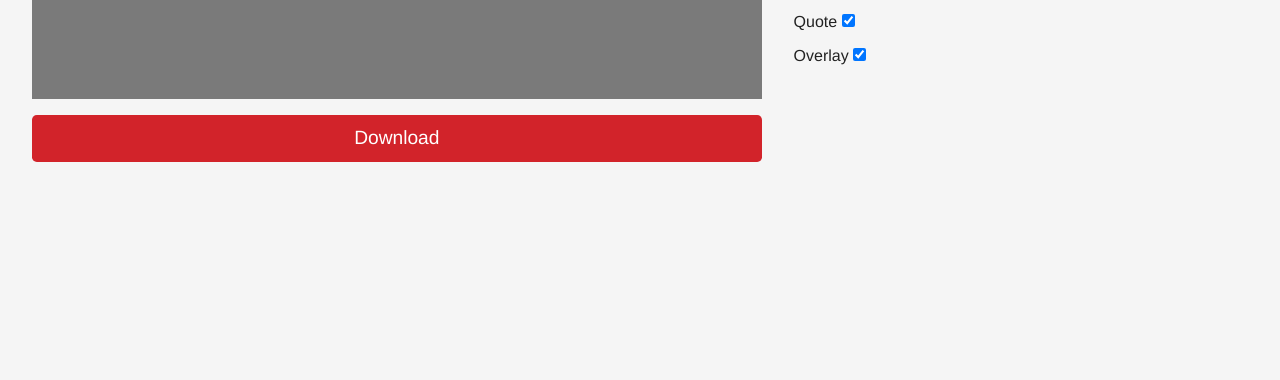
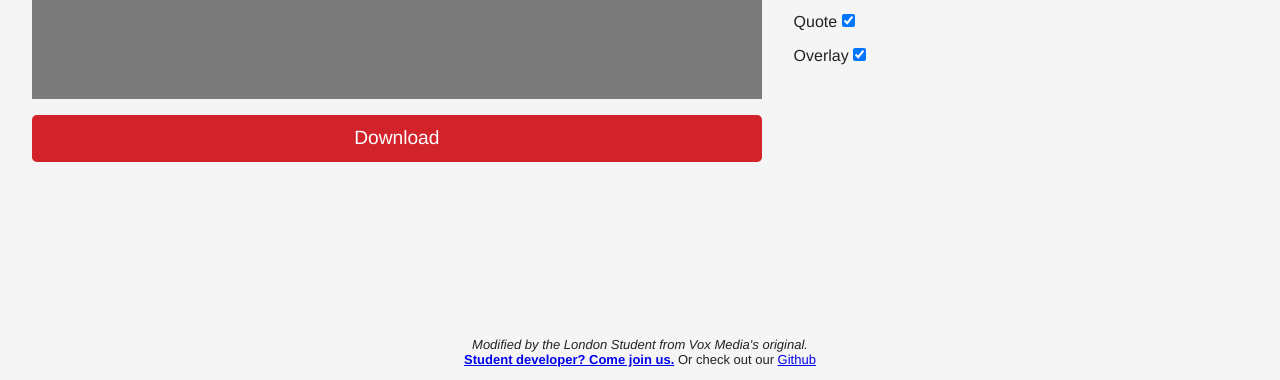
Before and after one commit to LondonStudent/LS-CardKit, a website: page index.html in a window 1280 px wide. Shown: the part 420-800 px from the top of the page. Drawn offline with Linux system fonts and the light colour scheme; a web font is replaced by a local one.

Commit message:
Links and info

```diff
--- a/index.html
+++ b/index.html
@@ -10,7 +10,7 @@
 <body>
 
 	<header class="header">
-		<img src="./LSLogo.png" alt="" class="header__logo">
+		<a href="http://lsnews.co.uk/"><img src="./LSLogo.png" alt="" class="header__logo"></a>
 	</header>
 
 	<div class="render">
@@ -36,7 +36,9 @@
 			<input name="overlay" id="overlay" type="checkbox" class="checkbox" checked>
 		</div>
 	</form>
-
+	<div class="footer">
+	<center><p><i>Modified by the London Student from Vox Media's original.</i><br><b><a href="http://www.lsnews.co.uk/hacking-something-better/">Student developer? Come join us.</a></b> Or check out our <a href="https://github.com/londonstudent">Github</a></p></center>
+	</div>
 	<script src="./hammer.min.js"></script>
 	<script src="./app.js"></script>
 </body>
--- a/style.css
+++ b/style.css
@@ -423,3 +423,11 @@ body {
 
 .checkbox-wrap {
   margin-bottom: 1rem; }
+
+.footer {
+  clear: both;
+  font-size: small;
+  bottom: 0;
+  position: absolute;
+  display: block;
+  width: 95%;}
```
